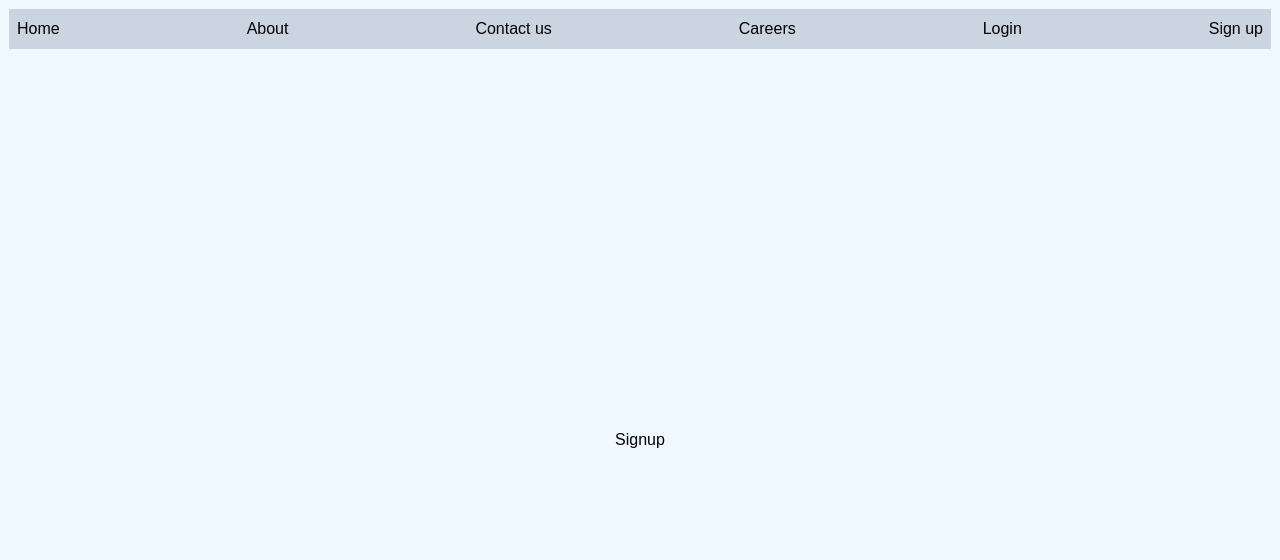
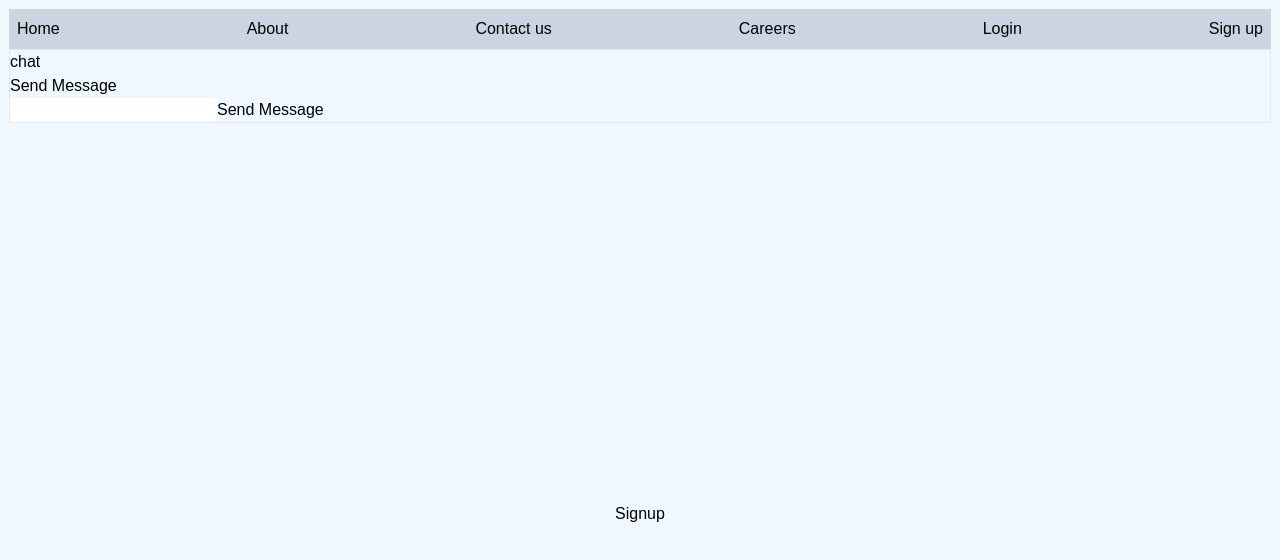
Before and after one commit to Saurabh1997/ACTIVITY-TRACKER, a React (Create React App) app in the folder FRONTEND/: page /signup in a window 1280 px wide. Shown: the top 560 px of the page. Built offline with nearby package versions, Linux system fonts and the light colour scheme; no server answers.

Commit message:
adding socket code for client

```diff
--- a/FRONTEND/src/App.jsx
+++ b/FRONTEND/src/App.jsx
@@ -7,12 +7,11 @@ import useActiveStatus from "utils/hooks/useActiveStatus";
 import ErrorPage from "Routes/ErrorPage";
 import AtomSimulator from "components/AtomSimulator";
 import useSocketStatus from "utils/hooks/useSocketStatus";
+import Chat from "components/Chat";
 
 function App() {
   const isOnline = useActiveStatus();
-  const [isActive, socketMessaages] = useSocketStatus();
 
-  console.log(" is active ", isActive, " msg ", socketMessaages);
   let options = [
     {
       displayName: "Home",
@@ -46,7 +45,7 @@ function App() {
   return (
     <Fragment>
       <Navbar options={options}></Navbar>
-
+      <Chat />
       {!isOnline ? (
         "You are offline currently. Please check your internet connection"
       ) : (
--- /dev/null
+++ b/FRONTEND/src/components/Chat.jsx
@@ -0,0 +1,33 @@
+import React from "react";
+import useSocketStatus from "utils/hooks/useSocketStatus";
+import { useState } from "react";
+
+function Chat() {
+  const [isActive, socketMessaages] = useSocketStatus();
+  const [chatMessage, setChatMessage] = useState("");
+  console.log(" is active ", isActive, " msg ", socketMessaages);
+
+  const handleSendChatMessage = () => {
+    if (isActive) {
+      isActive.send(chatMessage);
+    }
+  };
+
+  return (
+    <div className="border">
+      <div>chat</div>
+      <div>
+        <div>Send Message</div>
+        <input
+          type="text"
+          onChange={(e) => setChatMessage(e.target.value)}
+          value={chatMessage}
+        ></input>
+        <button onClick={handleSendChatMessage}>Send Message</button>
+      </div>
+      <div>{socketMessaages.data && socketMessaages.data}</div>
+    </div>
+  );
+}
+
+export default Chat;
--- a/FRONTEND/src/utils/hooks/useSocketStatus.js
+++ b/FRONTEND/src/utils/hooks/useSocketStatus.js
@@ -1,5 +1,4 @@
-import { useState } from "react";
-import { useEffect } from "react";
+import { useState, useEffect } from "react";
 
 const useSocketStatus = () => {
   const [socketStatus, setSocketStatus] = useState(null);
```
